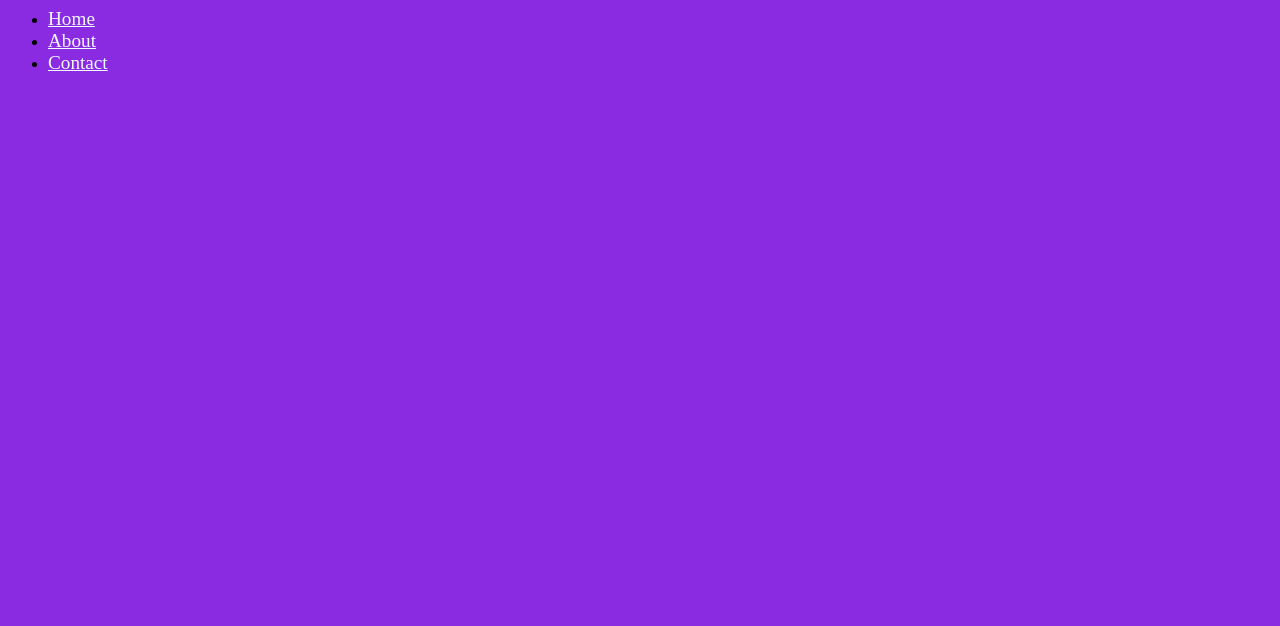
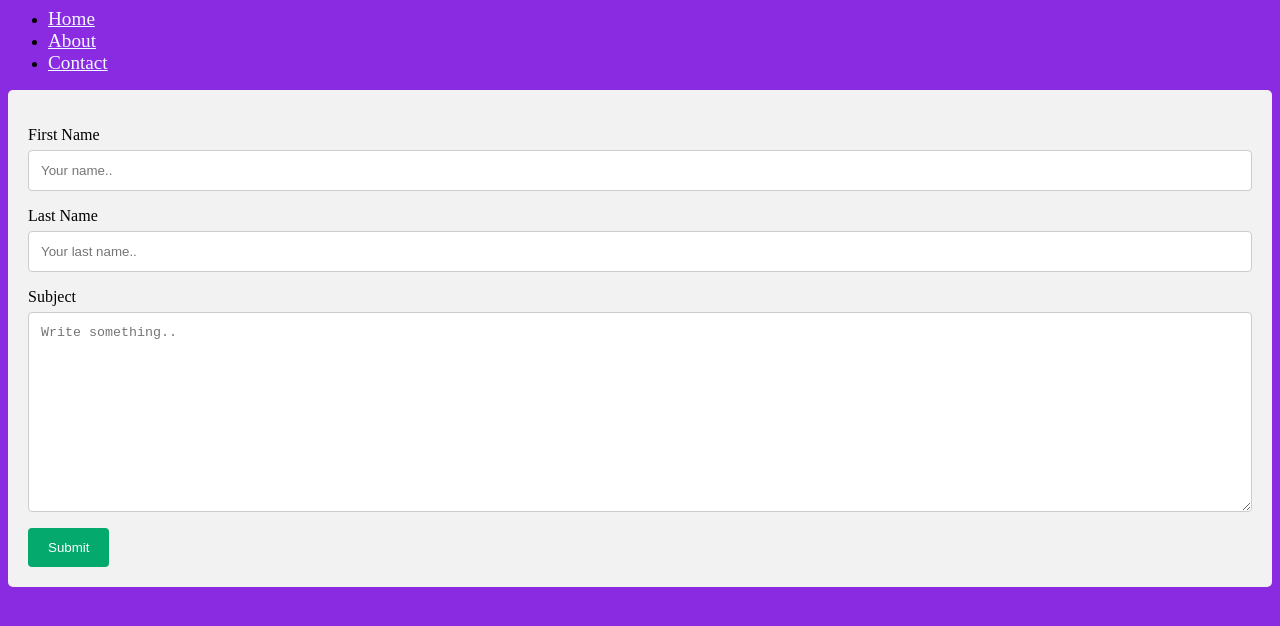
Before and after one commit to Victory-Code-Bootcamp/Angelina-Final-Project, a plain HTML site: page contactus.html in a window 1280 px wide. Drawn offline with Linux system fonts and the light colour scheme.

Commit message:
changesmade

```diff
--- a/contactus.html
+++ b/contactus.html
@@ -17,5 +17,23 @@
             </ul>
           </nav>
         </header>
+
+        <div class="container">
+          <form name="contact" method="POST" data-netlify="true"></form>
+
+            <label for="fname">First Name</label>
+            <input type="text" id="fname" name="firstname" placeholder="Your name..">
+
+            <label for="lname">Last Name</label>
+            <input type="text" id="lname" name="lastname" placeholder="Your last name..">
+
+
+            <label for="subject">Subject</label>
+            <textarea id="subject" name="subject" placeholder="Write something.." style="height:200px"></textarea>
+
+            <input type="submit" value="Submit">
+
+          </form>
+        </div>
 </body>
 </html>
--- a/css/contactus.css
+++ b/css/contactus.css
@@ -5,3 +5,36 @@ a{
     color: aliceblue;
     font-size: larger;
 }
+/* Style inputs with type="text", select elements and textareas */
+input[type=text], select, textarea {
+    width: 100%; /* Full width */
+    padding: 12px; /* Some padding */
+    border: 1px solid #ccc; /* Gray border */
+    border-radius: 4px; /* Rounded borders */
+    box-sizing: border-box; /* Make sure that padding and width stays in place */
+    margin-top: 6px; /* Add a top margin */
+    margin-bottom: 16px; /* Bottom margin */
+    resize: vertical /* Allow the user to vertically resize the textarea (not horizontally) */
+  }
+
+  /* Style the submit button with a specific background color etc */
+  input[type=submit] {
+    background-color: #04AA6D;
+    color: white;
+    padding: 12px 20px;
+    border: none;
+    border-radius: 4px;
+    cursor: pointer;
+  }
+
+  /* When moving the mouse over the submit button, add a darker green color */
+  input[type=submit]:hover {
+    background-color: #45a049;
+  }
+
+  /* Add a background color and some padding around the form */
+  .container {
+    border-radius: 5px;
+    background-color: #f2f2f2;
+    padding: 20px;
+  }
```
